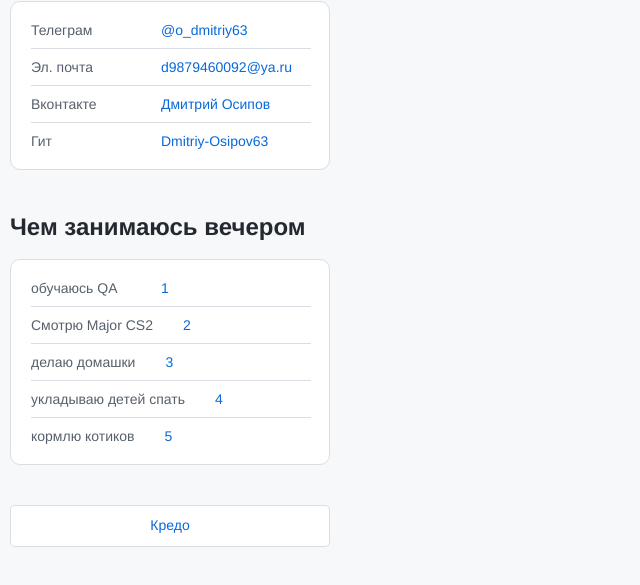
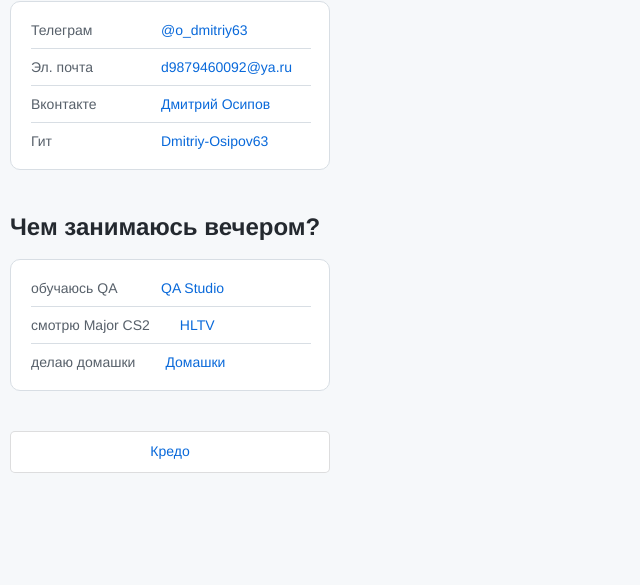
Before and after one commit to Dmitriy-Osipov63/Dmitriy-Osipov63.github.io, a plain HTML site: page index.html in a window 1280 px wide. Shown: the part 543-1128 px from the top of the page, without its empty margins (0-640 px from the left). After the commit the page ends 1066 px from the top, so only its background shows below. Drawn offline with Linux system fonts and the light colour scheme.

Commit message:
opisanie

```diff
--- a/index.html
+++ b/index.html
@@ -65,27 +65,19 @@
         </ul>
       </section>
       <section class="links">
-        <h2 class="links__header">Чем занимаюсь вечером</h2>
+        <h2 class="links__header">Чем занимаюсь вечером?</h2>
         <ul class="links__container">
           <li class="links__link">
             <p class="links__title">обучаюсь QA</p>
-            <a class="linsk__link" href="https://qa.studio/">1</a>
+            <a class="linsk__link" href="https://qa.studio/">QA Studio</a>
           </li>
           <li class="links__link">
-            <p class="links__title">Смотрю Major CS2</p>
-            <a class="linsk__link" href="https://t.me/qa_studio">2</a>
+            <p class="links__title">смотрю Major CS2</p>
+            <a class="linsk__link" href="https://www.hltv.org/">HLTV</a>
           </li>
           <li class="links__link">
             <p class="links__title">делаю домашки</p>
-            <a class="linsk__link" href="https://www.google.com/maps/d/edit?mid=1lVTPZVywL-fuG8musq09CWQWxcMS2FE0&ll=55.74698933198479%2C37.62036627521297&z=14">3</a>
-          </li>
-          <li class="links__link">
-            <p class="links__title">укладываю детей спать</p>
-            <a class="linsk__link" href="https://dolnikov.ru/blog/all/lichny-byudzhet/">4</a>
-          </li>
-          <li class="links__link">
-            <p class="links__title">кормлю котиков</p>
-            <a class="linsk__link" href="https://dolnikov.ru/blog/all/lichny-byudzhet/">5</a>
+            <a class="linsk__link" href="https://tracker.yandex.ru/agile/board/2133">Домашки</a>
           </li>
         </ul>
       </section>
```
